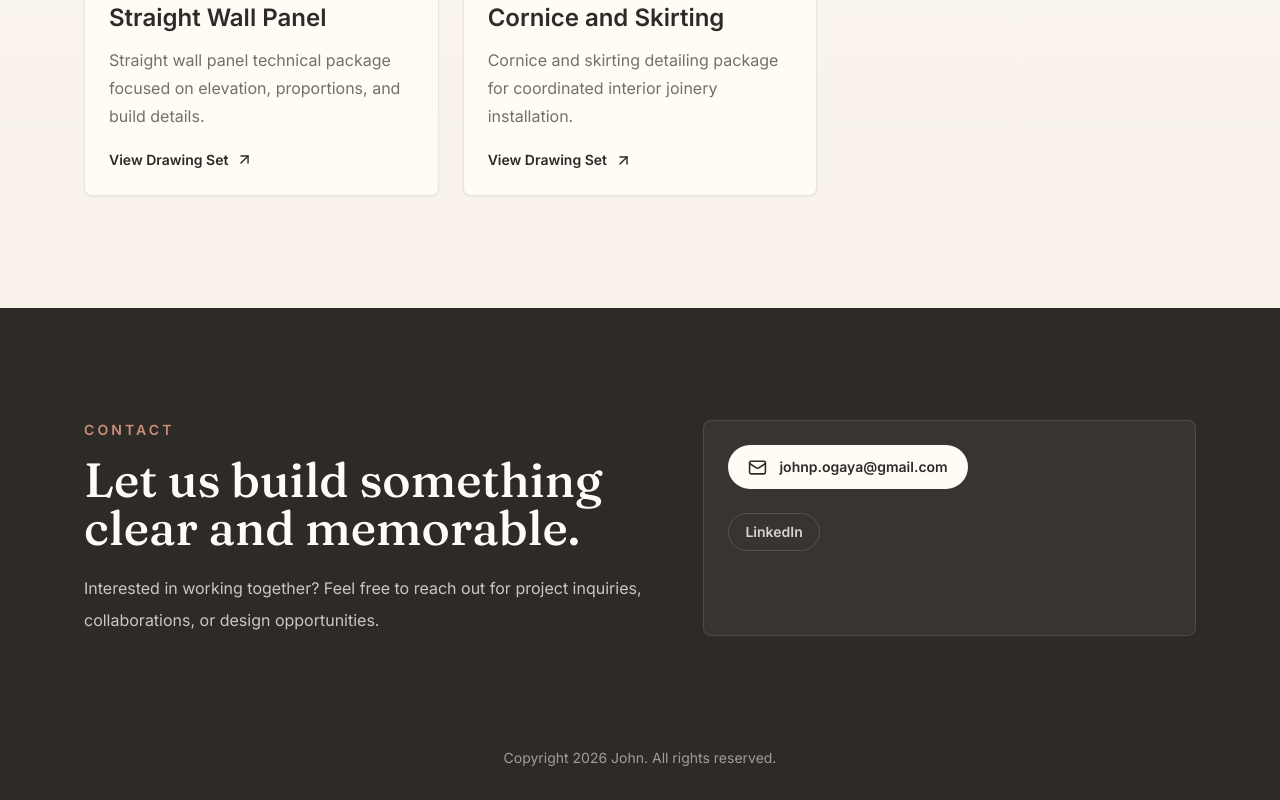
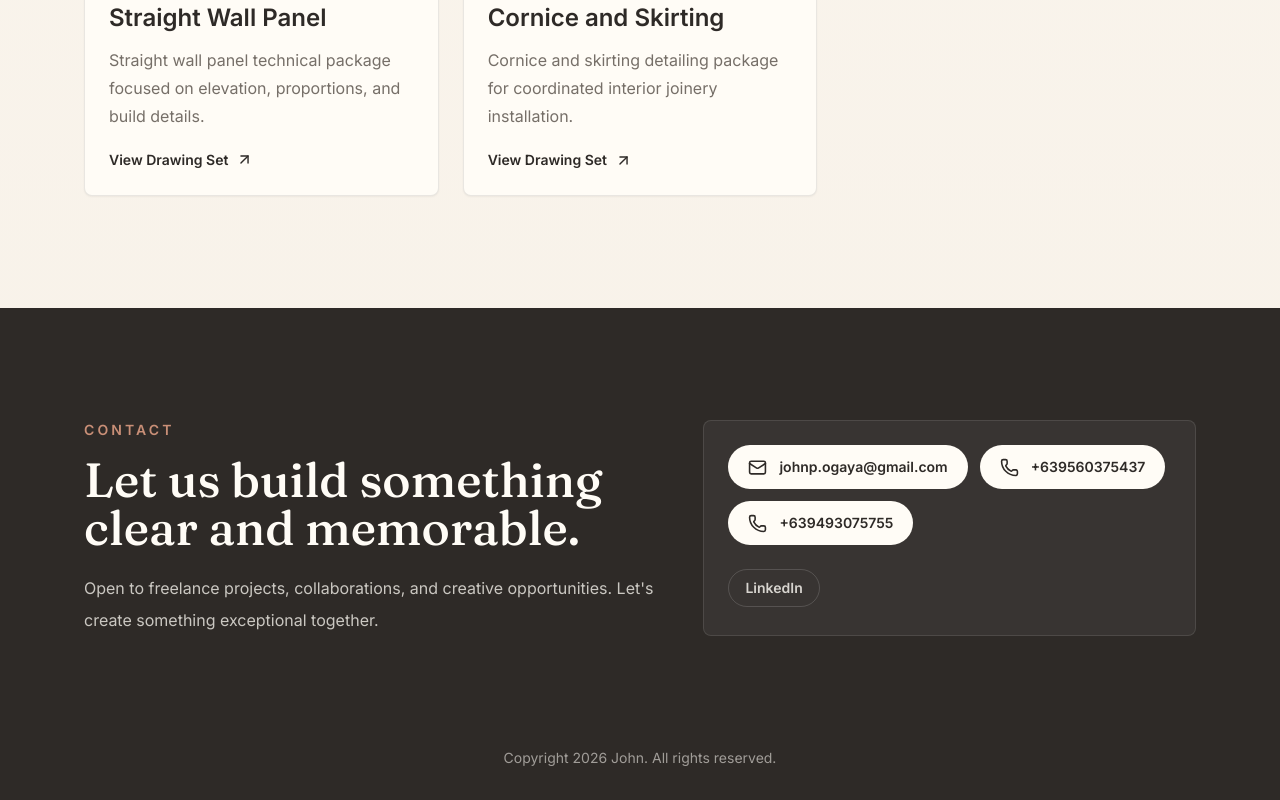
Before and after one commit to ongczar-design/Johnp.Ogaya-Portfolio, a React (Vite) app: page / in a window 1280 px wide. Shown: the part 5970-6770 px from the top of the page. Built offline with nearby package versions, Linux system fonts and the light colour scheme.

Commit message:
Update contact CTA and phone numbers

```diff
--- a/src/App.jsx
+++ b/src/App.jsx
@@ -4,6 +4,7 @@ import {
   Mail,
   MapPin,
   Menu,
+  Phone,
   Sparkles,
   X
 } from 'lucide-react';
@@ -249,14 +250,22 @@ function Contact() {
           </p>
           <h2 className="font-display text-4xl md:text-5xl">Let us build something clear and memorable.</h2>
           <p className="mt-5 max-w-xl leading-8 text-ivory/75">
-            Interested in working together? Feel free to reach out for project inquiries, collaborations, or design opportunities.
+            Open to freelance projects, collaborations, and creative opportunities. Let&apos;s create something exceptional together.
           </p>
         </div>
         <div className="rounded-lg border border-white/10 bg-white/5 p-6">
-          <a className="contact-link" href={`mailto:${portfolio.email}`}>
-            <Mail size={19} />
-            {portfolio.email}
-          </a>
+          <div className="flex flex-wrap gap-3">
+            <a className="contact-link" href={`mailto:${portfolio.email}`}>
+              <Mail size={19} />
+              {portfolio.email}
+            </a>
+            {portfolio.phoneNumbers.map((phone) => (
+              <a className="contact-link" href={`tel:${phone}`} key={phone}>
+                <Phone size={19} />
+                {phone}
+              </a>
+            ))}
+          </div>
           <div className="mt-6 flex flex-wrap gap-3">
             {portfolio.socials.map((social) => (
               <a className="social-link" href={social.href} key={social.label}>
--- a/src/content.js
+++ b/src/content.js
@@ -17,6 +17,7 @@ export const portfolio = {
     'I believe that good architectural or technical design is not just about creating an intelligent blend of style, form and function. It is also a form of storytelling.',
   location: 'Caloocan, Philippines',
   email: 'johnp.ogaya@gmail.com',
+  phoneNumbers: ['+639560375437', '+639493075755'],
   socials: [
     { label: 'LinkedIn', href: 'https://www.linkedin.com/in/john-paulo-ogaya-ab1517237/' }
   ],
```
